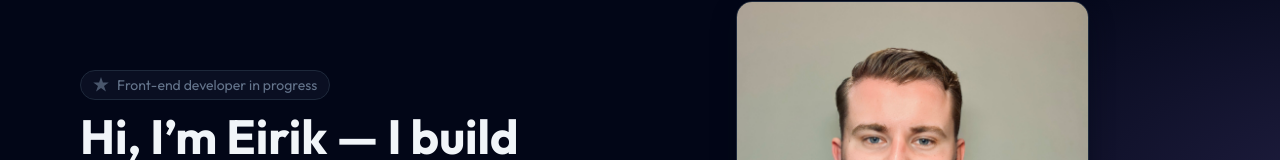
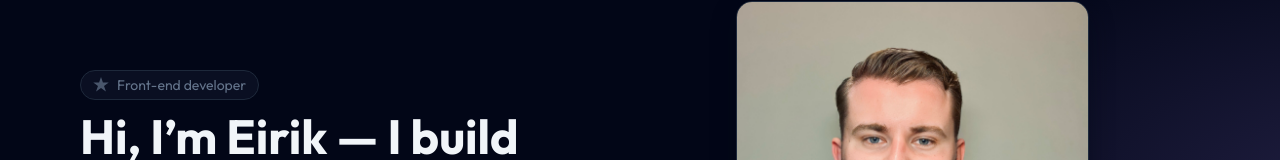
Before and after one commit to EVeskje/Portfolio, a React (Vite) app: page / in a window 1280 px wide. Shown: the part 129-289 px from the top of the page. Built offline with nearby package versions, Linux system fonts and the light colour scheme.

Commit message:
Update Hero.jsx

```diff
--- a/src/components/Hero.jsx
+++ b/src/components/Hero.jsx
@@ -16,7 +16,7 @@ export default function Hero() {
         <div>
           <span className="inline-flex items-center gap-2 rounded-full border border-slate-200/70 bg-white/60 px-3 py-1 text-sm text-slate-500 dark:border-slate-800 dark:bg-slate-900/60">
             <svg width="16" height="16" viewBox="0 0 20 20" aria-hidden="true" className="opacity-70"><path fill="currentColor" d="M10 0l2.39 6.91h7.27l-5.88 4.27 2.39 6.91L10 13.82l-6.17 4.27 2.39-6.91L.34 6.91h7.27L10 0z"/></svg>
-            Front-end developer in progress
+            Front-end developer
           </span>
 
           <h1 className="mt-3 text-3xl font-extrabold leading-tight md:text-5xl">
```
